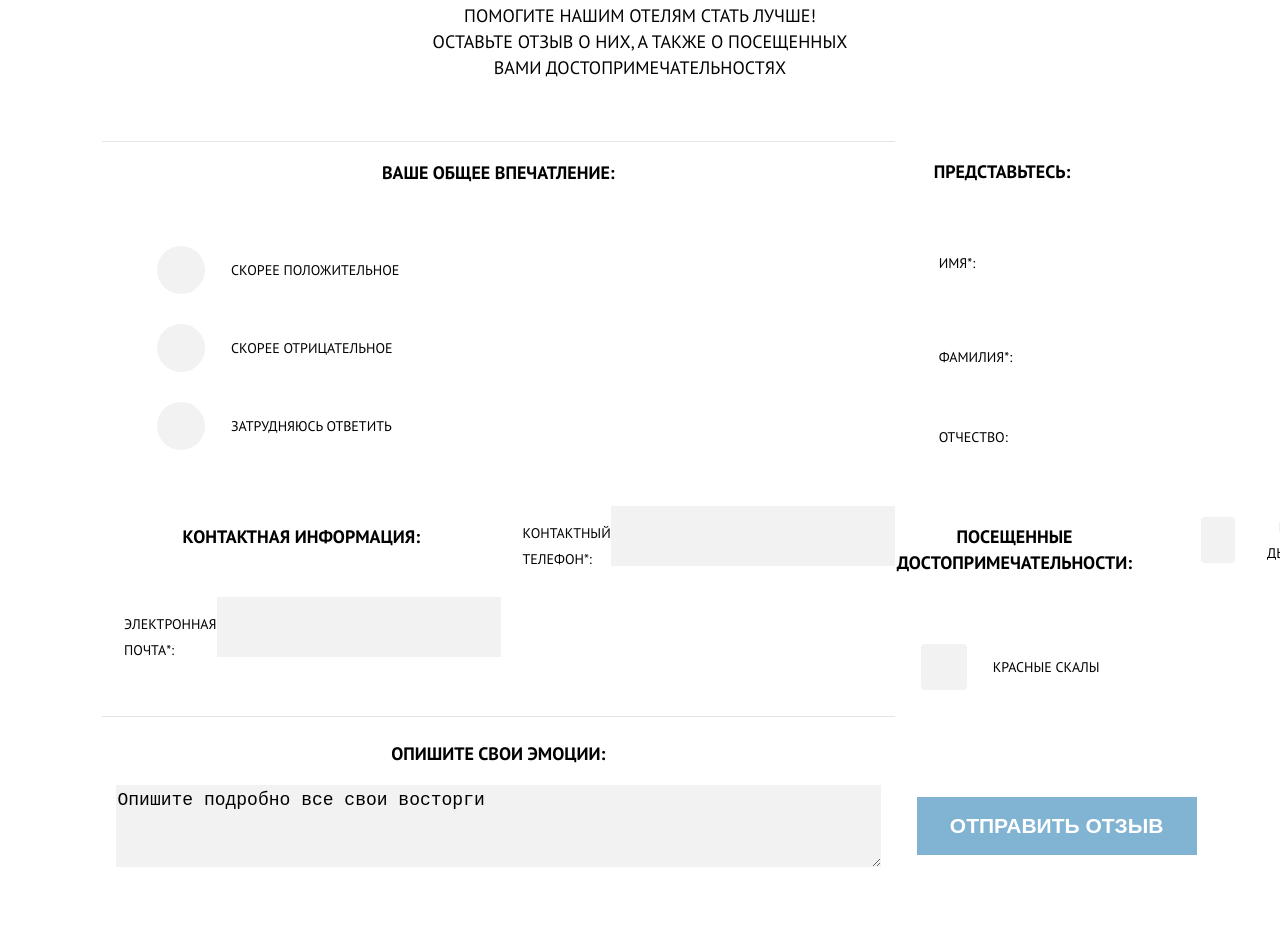
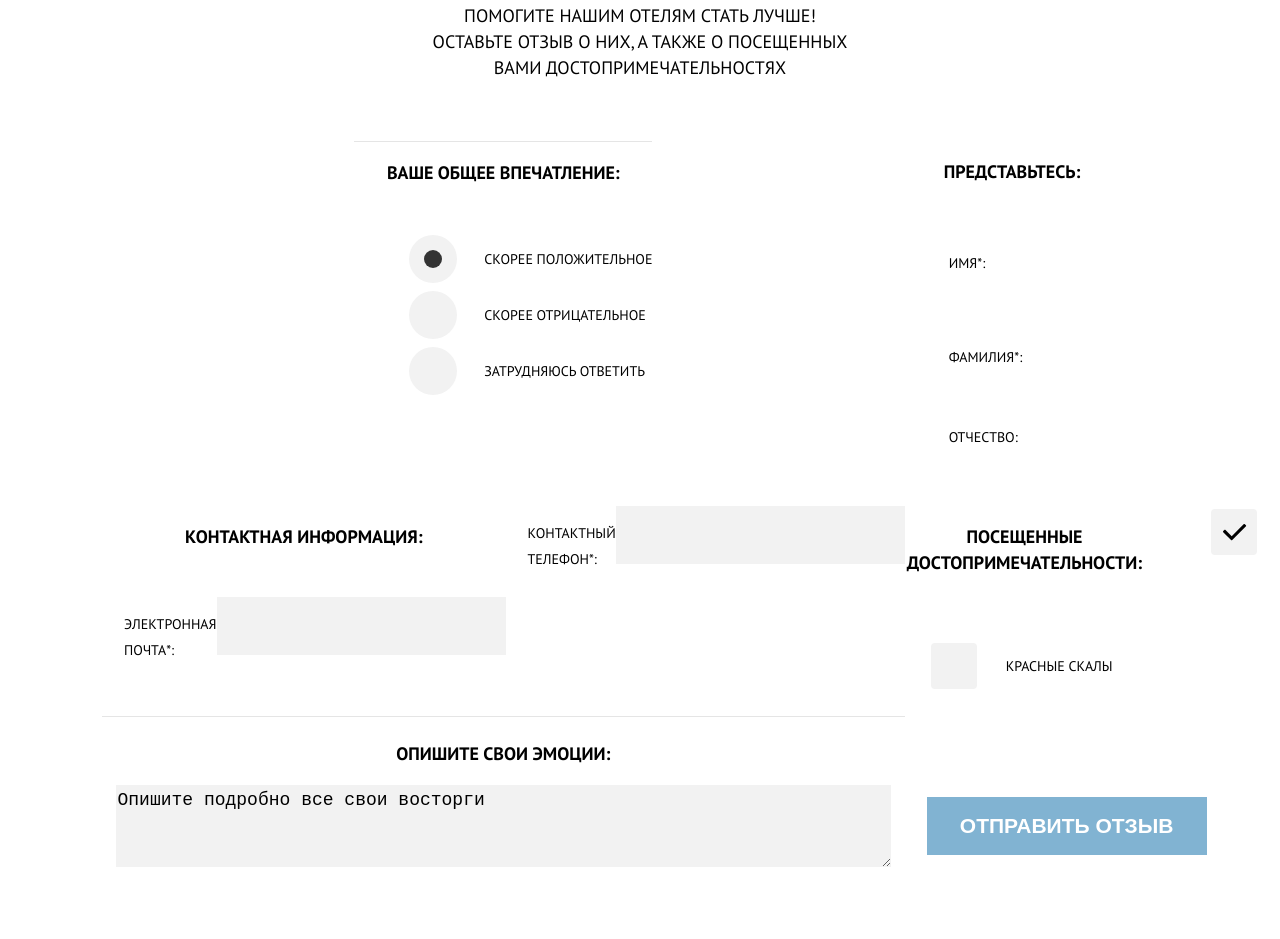
Before and after one commit to Metla31/1863297-sedona-24, a website: page source/form.html in a window 1280 px wide. Shown: the part 488-1427 px from the top of the page. Drawn offline with nearby package versions, Linux system fonts and the light colour scheme; files that its build step writes are made by us from their sources.

Commit message:
медленно, но верно

```diff
--- a/source/form.html
+++ b/source/form.html
@@ -10,7 +10,11 @@
     <header class="page-header">
       <div class="page-header__wrapper">
         <a class="page-header__logo" href="./index.html">
-          <img src="./img/logotype-mobile.svg" width="102" height="84" alt="логотип">
+          <picture>
+            <source media="(min-width: 1200px)" srcset="./img/logotype-desktop.svg">
+            <source media="(min-width: 768px)" srcset="./img/logotype-tablet.svg">
+            <img src="./img/logotype-mobile.svg" width="102" height="84" alt="логотип">
+          </picture>
         </a>
         <button class="page-header__toggle page-header__toggle--closed" type="button">
           <span class="visually-hidden">Открыть меню</span>
@@ -75,11 +79,11 @@
           </fieldset>
           <fieldset class="form__info-contacts info-contacts">
             <p class="info-contacts__header">Контактная информация:</p>
-            <label class="info-contacts__label" for="tel-number">
+            <label class="info-contacts__label info-contacts__label--telmunber" for="tel-number">
               <p class="info-contacts__notification">Контактный телефон*:</p>
-              <input class="info-contacts__input" type="tel" id="tel-number" name="Номер телефона">
+              <input class="info-contacts__input" type="tel" maxlength="15" id="tel-number" name="Номер телефона">
             </label>
-            <label class="info-contacts__label" for="email">
+            <label class="info-contacts__label info-contacts__label--email" for="email">
               <p class="info-contacts__notification">Электронная почта*:</p>
               <input class="info-contacts__input" type="email" id="email" name="Электронная почта">
             </label>
--- a/source/less/blocks/benefits.less
+++ b/source/less/blocks/benefits.less
@@ -21,6 +21,7 @@
   position: relative;
   width: 100%;
   height: 180px;
+  background-color: @white;
 }
 
 .benefits__card--home {
@@ -116,14 +117,6 @@
   text-align: left;
   text-transform: uppercase;
   padding-left: 70px;
-}
-
-.benefits__card--blue {
-  background-color: @blue;
-}
-
-.benefits__card--white {
-  background-color: @white;
 }
 
 .benefits__card--beige {
--- a/source/less/blocks/info-contacts.less
+++ b/source/less/blocks/info-contacts.less
@@ -24,14 +24,17 @@
 }
 
 .info-contacts__input {
+  position: relative;
   display: block;
   margin: 0 auto;
-  min-width: 280px;
+  min-width: 264px;
   height: 58px;
+  padding: 0;
   font-weight: bold;
   font-size: 18px;
   line-height: 26px;
-  text-align: center;
+  text-align: left;
+  padding-left: 25px;
   text-transform: uppercase;
   border: 0;
   background-color: @gray95;
--- a/source/less/blocks/info-impression.less
+++ b/source/less/blocks/info-impression.less
@@ -2,6 +2,7 @@
   padding: 0;
   border: 0;
   border-top: 1px solid @color-e5;
+  margin: 0 auto;
 }
 
 .info-impression__header {
@@ -16,11 +17,32 @@
   display: flex;
   align-items: center;
   position: relative;
-  margin-bottom: 21px;
+  margin-bottom: 50px;
   margin-left: 24px;
 }
 
+.info-impression__input {
+  display: block;
+  width: 48px;
+  height: 48px;
+  border: 0;
+  border-radius: 50%;
+}
+
+.info-impression__input[type="radio"]:checked + .info-impression__radio::before {
+  position: absolute;
+  display: block;
+  width: 18px;
+  height: 18px;
+  border-radius: 50%;
+  background-color: #333333;
+  top: 15px;
+  left: 15px;
+  content: "";
+}
+
 .info-impression__radio {
+  position: absolute;
   display: block;
   width: 48px;
   height: 48px;
@@ -35,7 +57,7 @@
   line-height: 26px;
   text-align: center;
   text-transform: uppercase;
-  padding-left: 26px;
+  padding-left: 75px;
 }
 
 @media (min-width: @tablet-width) {
--- a/source/less/blocks/info-places.less
+++ b/source/less/blocks/info-places.less
@@ -2,13 +2,14 @@
   padding: 0;
   border: 0;
   border-top: 1px solid @color-e5;
+  margin: 0 auto;
 }
 
 .info-places__label {
   display: flex;
   align-items: center;
   position: relative;
-  margin-bottom: 21px;
+  margin-bottom: 50px;
   margin-left: 24px;
 }
 
@@ -20,7 +21,28 @@
   text-transform: uppercase;
 }
 
+.info-places__input {
+  display: block;
+  width: 46px;
+  height: 46px;
+  margin-left: 2px;
+}
+
+.info-places__input[type="checkbox"]:checked + .info-places__checkbox::before {
+  position: absolute;
+  display: block;
+  width: 24px;
+  height: 17px;
+  top: 15px;
+  left: 12px;
+  content: "";
+  background-image: url("../img/tick.svg.svg");
+  background-position: center;
+  background-repeat: no-repeat;
+}
+
 .info-places__checkbox {
+  position: absolute;
   display: block;
   width: 46px;
   height: 46px;
@@ -35,7 +57,7 @@
   line-height: 26px;
   text-align: center;
   text-transform: uppercase;
-  padding-left: 26px;
+  padding-left: 75px;
 }
 
 @media (min-width: @tablet-width) {
--- a/source/less/blocks/item.less
+++ b/source/less/blocks/item.less
@@ -16,6 +16,7 @@
 
 .item__image {
   object-fit: cover;
+  margin-top: 22px;
 }
 
 .item__wrapper {
@@ -61,7 +62,7 @@
   background-color: inherit;
   color: @black;
   background-image: url("../img/catalog/like-icon.svg");
-  background-position: 0px 10px;
+  background-position: 0 10px;
   background-repeat: no-repeat;
 }
 
@@ -74,6 +75,10 @@
     width: 100%;
     border: 0;
     height: 100%;
+  }
+
+  .item__image {
+    margin-top: 0;
   }
 
   .item__card {
@@ -124,6 +129,10 @@
     border: 0;
   }
 
+  .item__image {
+    margin-top: 0;
+  }
+
   .item__card {
     position: relative;
     width: 100%;
@@ -139,7 +148,7 @@
     position: absolute;
     width: 100%;
     bottom: 0;
-    border: 0px;
+    border: 0;
     display: flex;
     flex-direction: row;
     justify-content: space-between;
```
Also changed, not shown: source/img/mail.svg.svg (added), source/img/phone.svg.svg (added), source/img/tick.svg.svg (added).
